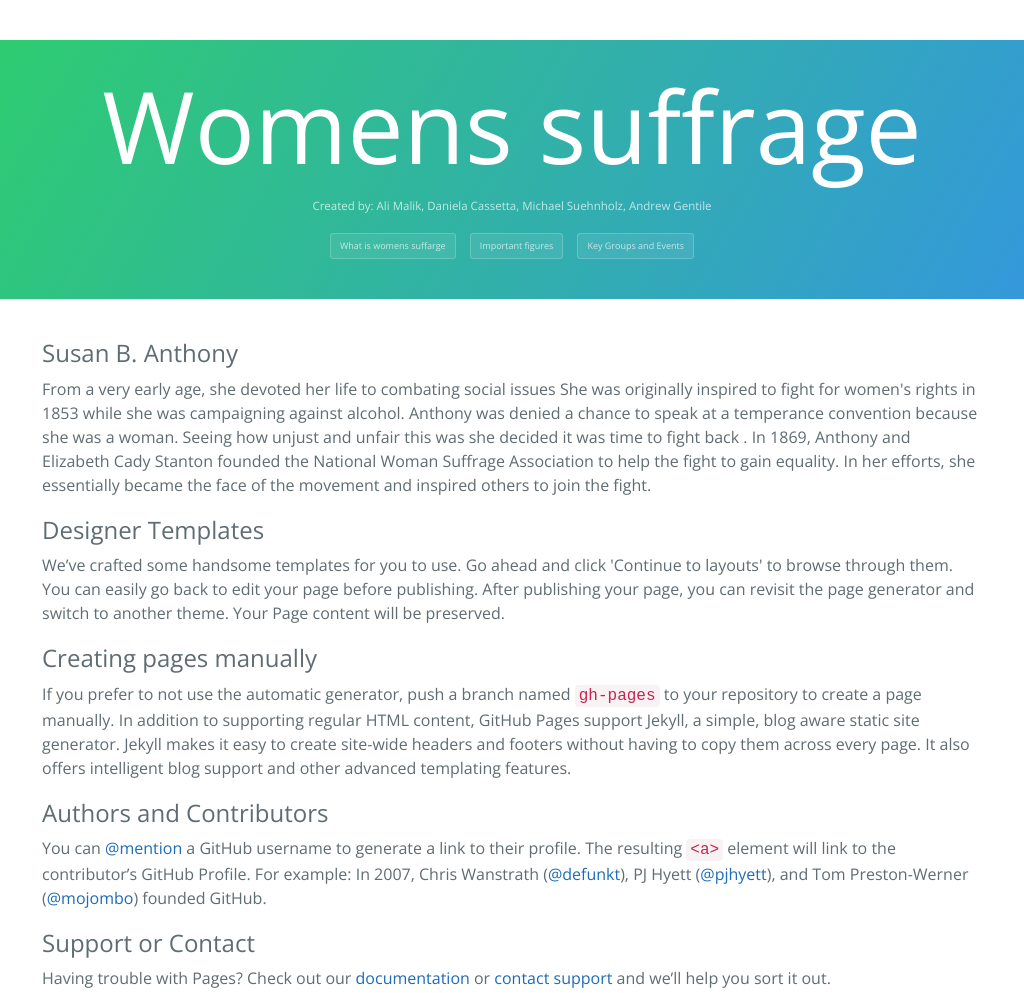
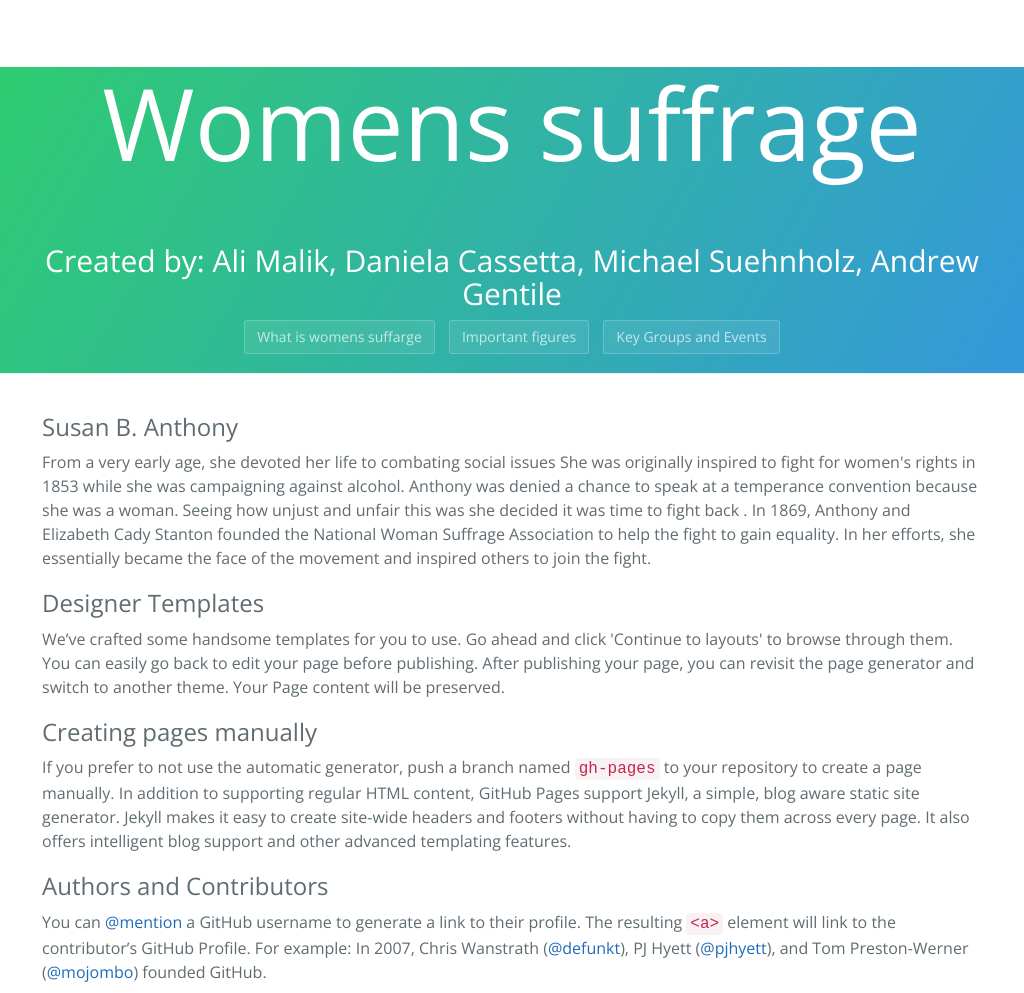
Before and after one commit to harrowimali/womenssuffrage, a plain HTML site: page index.html in a window 1024 px wide. Shown: the top 993 px of the page. Drawn offline with nearby package versions, Linux system fonts and the light colour scheme.

Commit message:
everything is simple

```diff
--- a/stylesheets/stylesheet.css
+++ b/stylesheets/stylesheet.css
@@ -1,10 +1,9 @@
-@@ -0,0 +1,245 @@
+
 * {
   box-sizing: border-box; }
 
 body {
-  padding: 0;
-  margin: 0;
+
   font-family: "Open Sans", "Helvetica Neue", Helvetica, Arial, sans-serif;
   font-size: 16px;
   line-height: 1.5;
@@ -35,24 +34,7 @@ a {
   background-color: rgba(255, 255, 255, 0.2);
   border-color: rgba(255, 255, 255, 0.3); }
 
-@media screen and (min-width: 64em) {
-  .btn {
-    padding: 0.75rem 1rem; } }
 
-@media screen and (min-width: 42em) and (max-width: 64em) {
-  .btn {
-    padding: 0.6rem 0.9rem;
-    font-size: 0.9rem; } }
-
-@media screen and (max-width: 42em) {
-  .btn {
-    display: block;
-    width: 100%;
-    padding: 0.75rem;
-    font-size: 0.9rem; }
-    .btn + .btn {
-      margin-top: 1rem;
-      margin-left: 0; } }
 
 .page-header {
   color: #fff;
@@ -63,49 +45,5 @@ a {
     -webkit-background-size: cover;
   -moz-background-size: cover;
   -o-background-size: cover;
-    background-size: cover;}
-
-@media screen and (min-width: 64em) {
-  .page-header {
-    padding: 5rem 6rem; } }
-
-@media screen and (min-width: 42em) and (max-width: 64em) {
-  .page-header {
-    padding: 3rem 4rem; } }
-
-@media screen and (max-width: 42em) {
-  .page-header {
-    padding: 2rem 1rem; } }
-
-.project-name {
-  margin-top: 0;
-  margin-bottom: 0.1rem; }
-
-@media screen and (min-width: 64em) {
-  .project-name {
-    font-size: 3.25rem; } }
-
-@media screen and (min-width: 42em) and (max-width: 64em) {
-  .project-name {
-    font-size: 2.25rem; } }
-
-@media screen and (max-width: 42em) {
-  .project-name {
-    font-size: 1.75rem; } }
-
-.project-tagline {
-  margin-bottom: 2rem;
-  font-weight: normal;
-  opacity: 0.7; }
-
-@media screen and (min-width: 64em) {
-  .project-tagline {
-    font-size: 1.25rem; } }
-
-@media screen and (min-width: 42em) and (max-width: 64em) {
-  .project-tagline {
-    font-size: 1.15rem; } }
-
-@media screen and (max-width: 42em) {
-  .project-tagline {
-    font-size: 1rem; } }
+    background-size: cover;
+}
```
